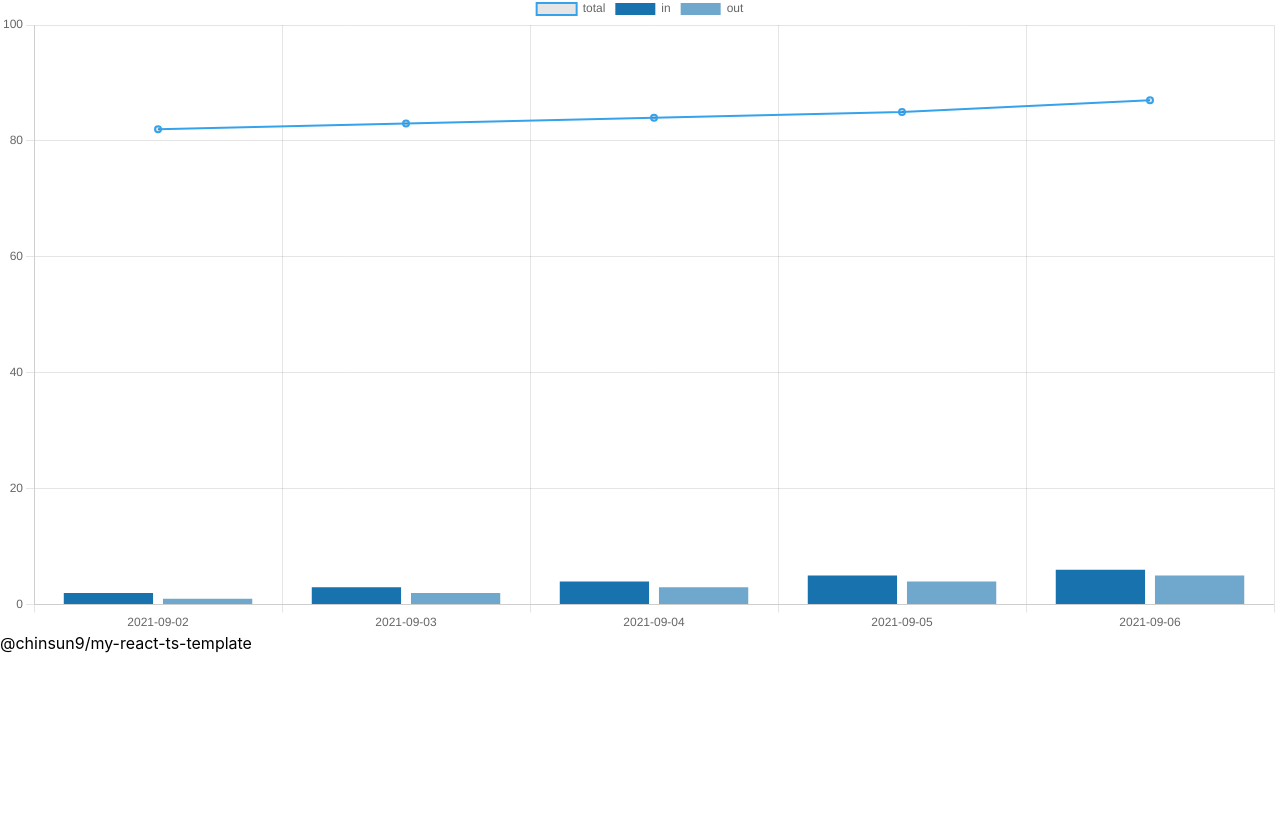
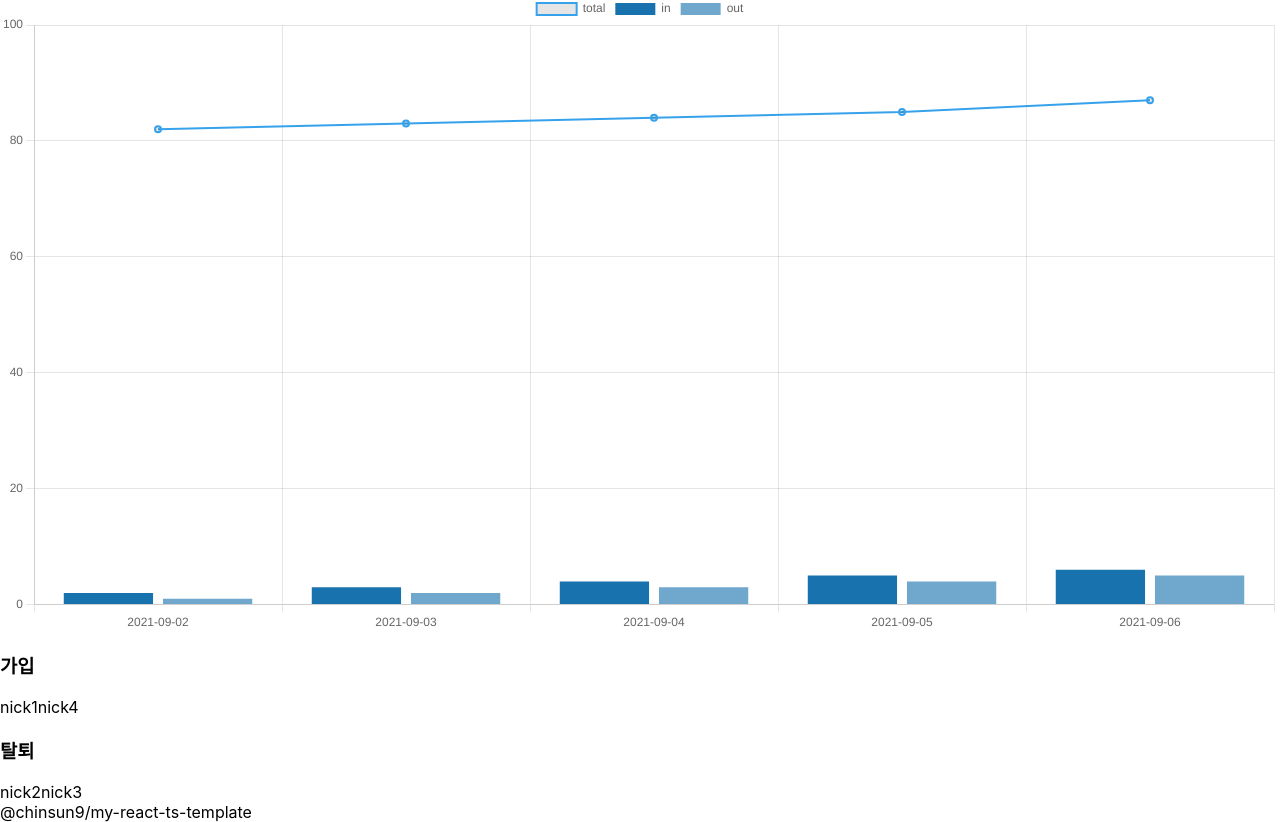
Before and after one commit to chinsun9/Maple_guild_react_app, a React (Create React App) app: page / in a window 1280 px wide. Shown: the part 797-1619 px from the top of the page. Before the commit the page ends 1450 px from the top, so only its background shows below. Built offline with nearby package versions, Linux system fonts and the light colour scheme.

Commit message:
길갑, 길탈 명단 Fixes #2

```diff
--- a/src/components/NumberOfMembers.tsx
+++ b/src/components/NumberOfMembers.tsx
@@ -1,3 +1,4 @@
+/* eslint-disable no-shadow */
 import { ChartData, ChartOptions } from 'chart.js/auto';
 import React, { useEffect, useState } from 'react';
 import { Bar } from 'react-chartjs-2';
@@ -5,6 +6,17 @@ import { Bar } from 'react-chartjs-2';
 type MemberCount = {
   date: string;
   count: number;
+};
+
+enum InOut {
+  out = 'out',
+  in = 'in',
+}
+
+type MemberInOut = {
+  date: string;
+  state: 'in' | 'out';
+  nickname: string;
 };
 
 const chartOptions: ChartOptions<'bar'> = {
@@ -18,8 +30,32 @@ const chartOptions: ChartOptions<'bar'> = {
   },
 };
 
+const inOutMockData = [
+  {
+    date: '2021-09-03',
+    state: InOut.in,
+    nickname: 'nick1',
+  },
+  {
+    date: '2021-09-03',
+    state: InOut.out,
+    nickname: 'nick2',
+  },
+  {
+    date: '2021-09-03',
+    state: InOut.out,
+    nickname: 'nick3',
+  },
+  {
+    date: '2021-09-03',
+    state: InOut.in,
+    nickname: 'nick4',
+  },
+];
+
 const NumberOfMembers = () => {
   const [state, setState] = useState<MemberCount[]>([]);
+  const [memberInOuts, setMemberInOuts] = useState<MemberInOut[]>([]);
 
   const convertToChartData = (data: MemberCount[]) => {
     return {
@@ -75,6 +111,12 @@ const NumberOfMembers = () => {
         },
       ];
       setState(data);
+
+      // const data =await fetch('/api/???').then(res=>res.json())
+      // 오늘의 길갑자, 길탈자
+      const members: MemberInOut[] = inOutMockData;
+
+      setMemberInOuts(members);
     };
 
     fetchData();
@@ -84,6 +126,22 @@ const NumberOfMembers = () => {
     <div>
       <h2>길드원 추이</h2>
       <Bar data={convertToChartData(state)} options={chartOptions} />
+      <div className="in">
+        <h3>가입</h3>
+        {memberInOuts
+          .filter(({ state }) => state === InOut.in)
+          .map(({ nickname }) => {
+            return <span key={nickname}>{nickname}</span>;
+          })}
+      </div>
+      <div className="in">
+        <h3>탈퇴</h3>
+        {memberInOuts
+          .filter(({ state }) => state === InOut.out)
+          .map(({ nickname }) => {
+            return <span key={nickname}>{nickname}</span>;
+          })}
+      </div>
     </div>
   );
 };
```
